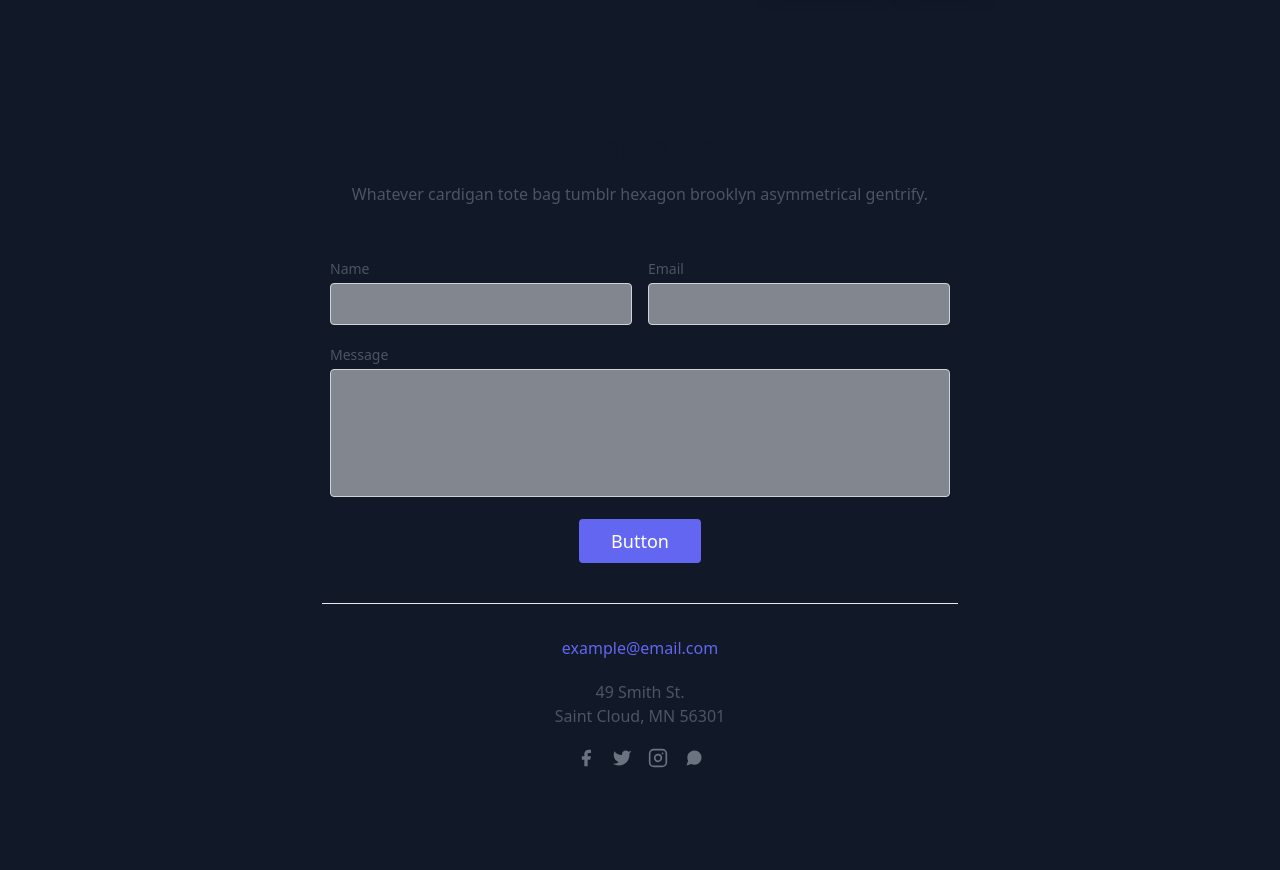
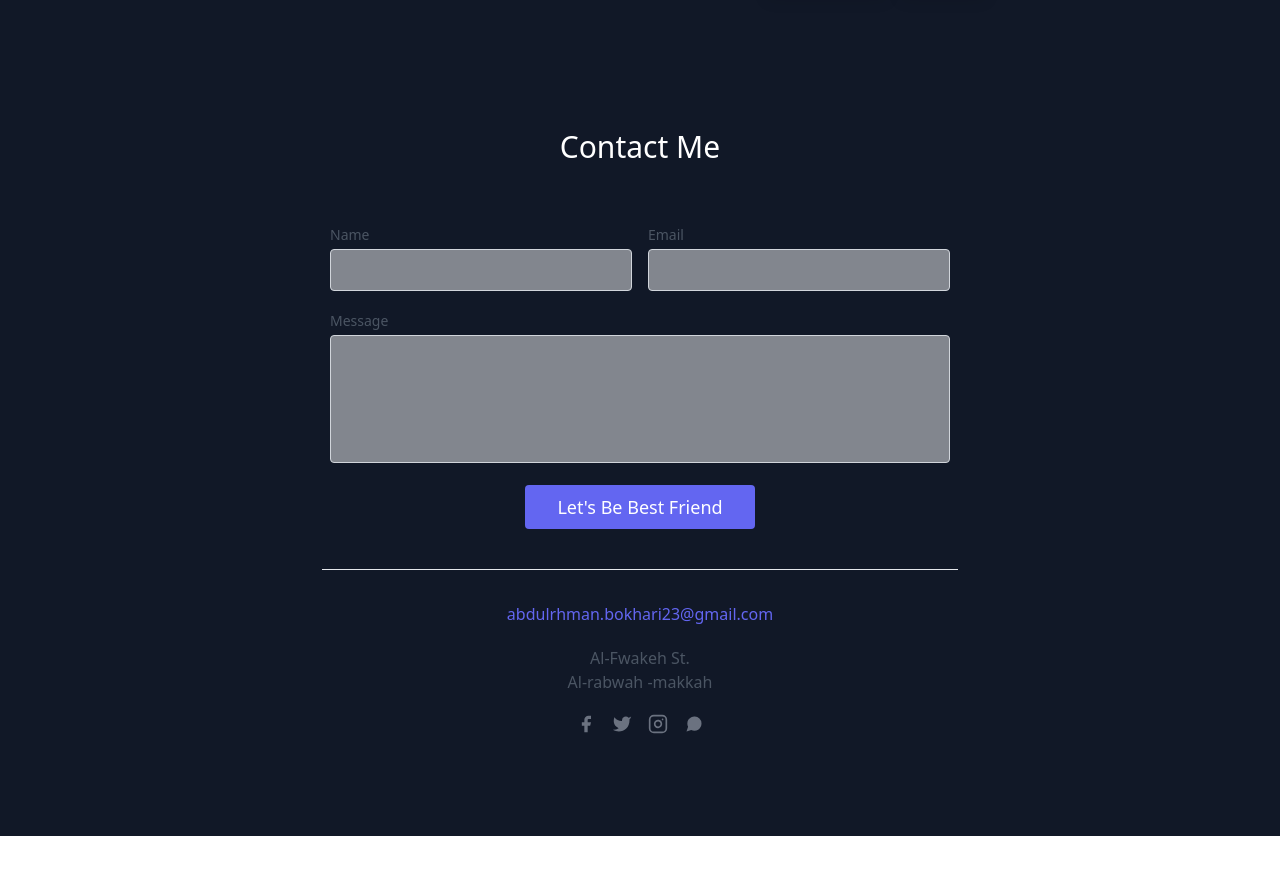
Before and after one commit to a-Bokhari118/portfolio, a Next.js app: page / in a window 1280 px wide. Shown: the part 3120-3990 px from the top of the page. After the commit the page ends 3956 px from the top, so only its background shows below. Built offline with nearby package versions, Linux system fonts and the light colour scheme.

Commit message:
:hammer: edit contact

```diff
--- a/components/ContactMe.js
+++ b/components/ContactMe.js
@@ -3,13 +3,9 @@ const ContactMe = () => {
     <section class="text-gray-600 body-font relative">
       <div class="container px-5 py-24 mx-auto">
         <div class="flex flex-col text-center w-full mb-12">
-          <h1 class="sm:text-3xl text-2xl font-medium title-font mb-4 text-gray-900">
-            Contact Us
+          <h1 class="sm:text-3xl text-2xl font-medium title-font mb-2 text-white">
+            Contact Me
           </h1>
-          <p class="lg:w-2/3 mx-auto leading-relaxed text-base">
-            Whatever cardigan tote bag tumblr hexagon brooklyn asymmetrical
-            gentrify.
-          </p>
         </div>
         <div class="lg:w-1/2 md:w-2/3 mx-auto">
           <div class="flex flex-wrap -m-2">
@@ -53,15 +49,15 @@ const ContactMe = () => {
             </div>
             <div class="p-2 w-full">
               <button class="flex mx-auto text-white bg-indigo-500 border-0 py-2 px-8 focus:outline-none hover:bg-indigo-600 rounded text-lg">
-                Button
+                Let's Be Best Friend
               </button>
             </div>
             <div class="p-2 w-full pt-8 mt-8 border-t border-gray-200 text-center">
-              <a class="text-indigo-500">example@email.com</a>
+              <a class="text-indigo-500">abdulrhman.bokhari23@gmail.com</a>
               <p class="leading-normal my-5">
-                49 Smith St.
+                Al-Fwakeh St.
                 <br />
-                Saint Cloud, MN 56301
+                Al-rabwah -makkah
               </p>
               <span class="inline-flex">
                 <a class="text-gray-500">
```
